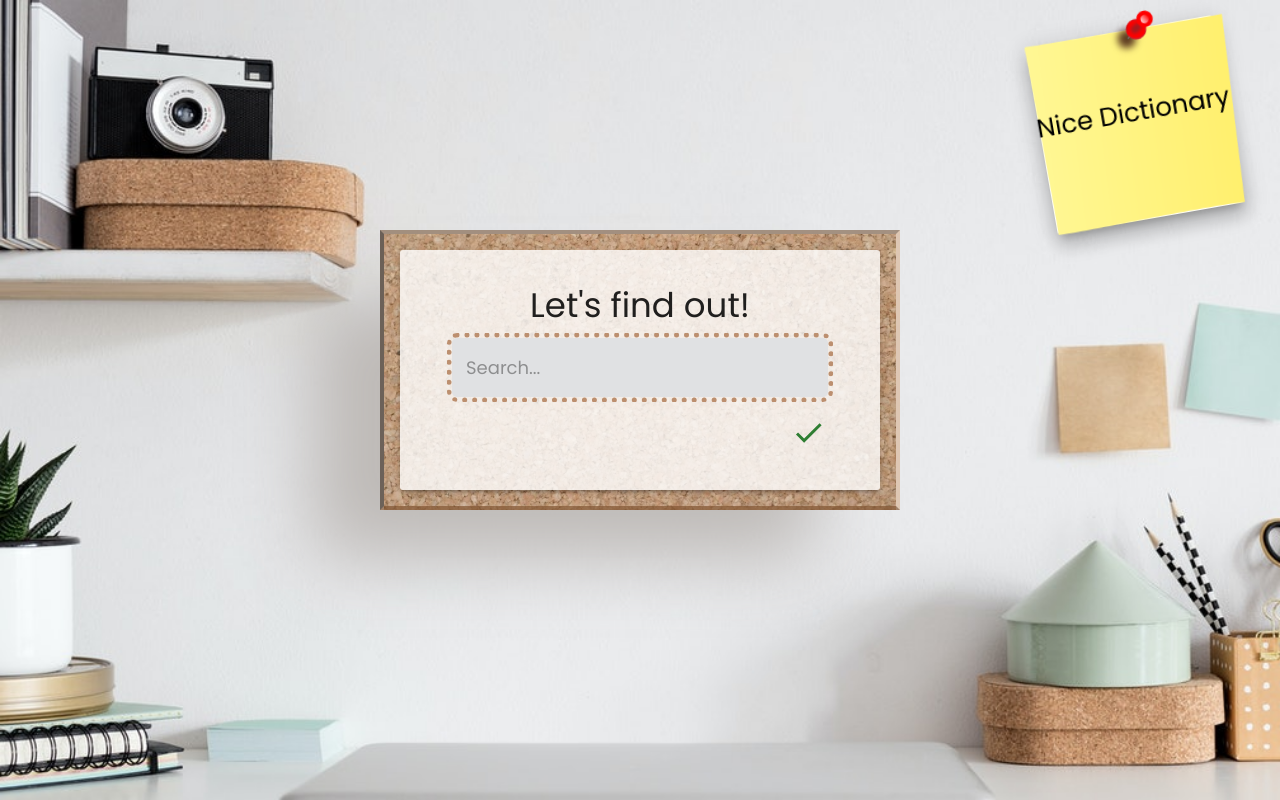
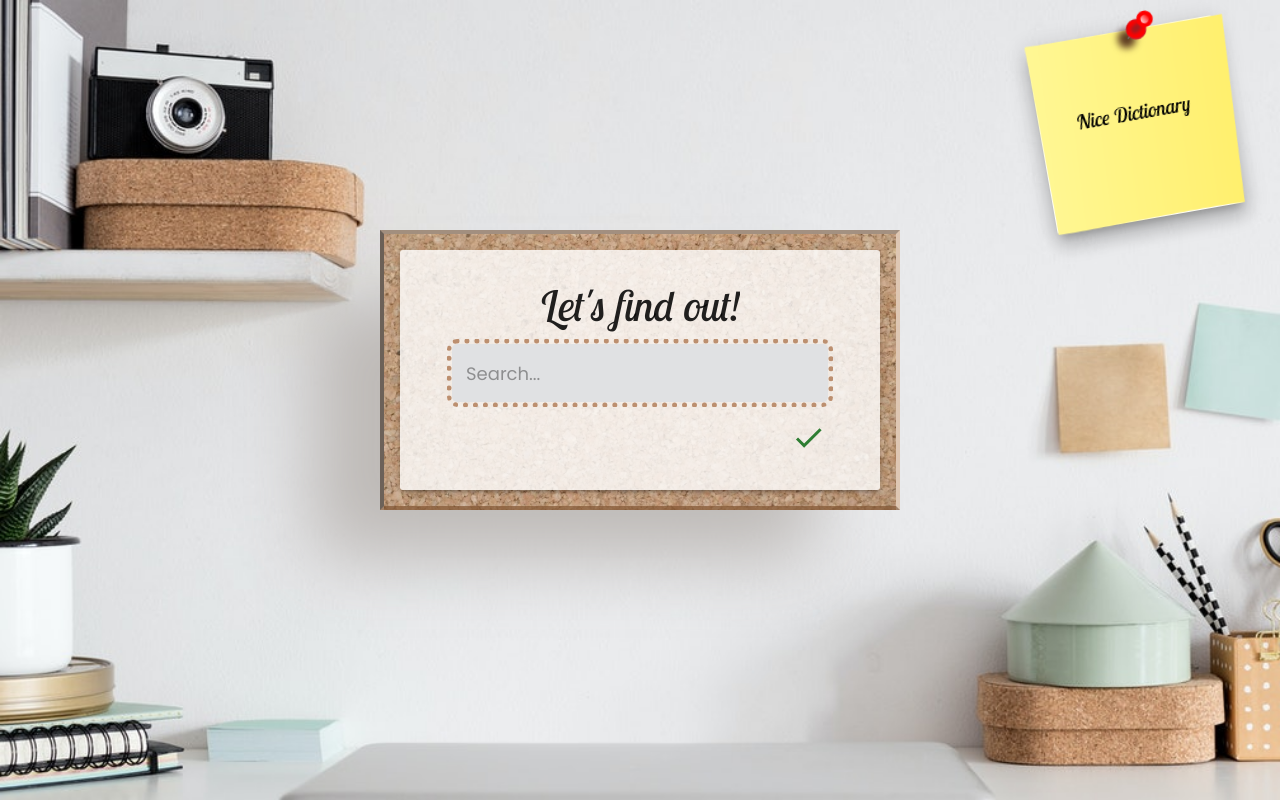
Before and after one commit to Rariramz/Nice-Dictionary, a React (Create React App) app: page / in a window 1280 px wide. Built offline with nearby package versions, Linux system fonts and the light colour scheme.

Commit message:
font fix

```diff
--- a/src/components/Logo.js
+++ b/src/components/Logo.js
@@ -37,12 +37,6 @@ const RotatedBox = styled(Box)(({ theme }) => ({
   height: "200px",
   width: "200px",
 }));
-const LogoTypography = styled(Typography)(({ theme }) => ({
-  color: theme.palette.primary.main,
-  fontSize: 26,
-  lineHeight: 1,
-  zIndex: 11,
-}));
 
 const Logo = () => {
   return (
@@ -50,7 +44,9 @@ const Logo = () => {
       <StyledBox>
         <RotatedBox>
           <Link to="/" style={{ textDecoration: "none" }}>
-            <LogoTypography>Nice Dictionary</LogoTypography>
+            <Typography style={{ color: "#000" }} variant="accentSmall">
+              Nice Dictionary
+            </Typography>
           </Link>
         </RotatedBox>
       </StyledBox>
--- a/src/components/SearchContainer.js
+++ b/src/components/SearchContainer.js
@@ -86,7 +86,7 @@ const SearchContainer = () => {
       >
         <BackgroundPaperImage>
           <StyledPaper elevation={3}>
-            <Typography variant="h4" noWrap>
+            <Typography variant="accentBig" noWrap>
               Let's find out!
             </Typography>
             <StyledTextField
--- a/src/components/parts/Definitions.js
+++ b/src/components/parts/Definitions.js
@@ -1,11 +1,11 @@
 import React from "react";
-import { Box, Typography } from "@mui/material";
+import { Grid, Typography } from "@mui/material";
 
 const Definitions = ({ defs }) => {
   return (
-    <>
+    <Grid container item spacing={1} flexDirection="column">
       {defs.map((def) => (
-        <Box>
+        <Grid item>
           <Typography variant="body2">
             <b>Definition</b>: <i>{def.definition}</i>
           </Typography>
@@ -18,9 +18,9 @@ const Definitions = ({ defs }) => {
           <Typography variant="body2">
             <b>Antonyms:</b> <i>{def.antonyms.join(", ") || "-"}</i>
           </Typography>
-        </Box>
+        </Grid>
       ))}
-    </>
+    </Grid>
   );
 };
 
--- a/src/components/parts/Meanings.js
+++ b/src/components/parts/Meanings.js
@@ -1,21 +1,27 @@
-import { Typography, Grid } from "@mui/material";
+import { Typography, Grid, Divider } from "@mui/material";
 import React from "react";
 import { useSelector } from "react-redux";
 import Definitions from "./Definitions";
 
 const Meanings = () => {
   const { response } = useSelector((state) => state.dictionary);
-  return response.map((val) =>
+  return (
+    <Grid container item flexDirection="column" spacing={3}>
+      {response.map((val) =>
         val.meanings.map((means) => (
-      <Grid container item flexDirection="column" spacing={2}>
+          <Grid item container spacing={1} flexDirection="column">
             <Grid item>
               <Typography variant="body2">
                 <b>Part of speech:</b> <i>{means.partOfSpeech}</i>
               </Typography>
+            </Grid>
+            <Grid item style={{ marginInlineStart: "10px" }}>
               <Definitions defs={means.definitions} />
             </Grid>
           </Grid>
         ))
+      )}
+    </Grid>
   );
 };
 
--- a/src/pages/WordPage.js
+++ b/src/pages/WordPage.js
@@ -12,15 +12,12 @@ const ContainerImage = styled(Box)(({ theme }) => ({
   backgroundImage: `Url(${texture})`,
   backgroundPosition: "center",
   backgroundAttachment: "fixed",
+  width: "100%",
 }));
 
 const StyledPaper = styled(Paper)(({ theme }) => ({
-  display: "flex",
-  flexDirection: "column",
-  alignItems: "center",
-  justifyContent: "center",
-  maxWidth: "80vw",
-  minWidth: "50vw",
+  maxWidth: "80%",
+  minWidth: "30%",
   padding: theme.spacing(5, 10),
   margin: "1vw",
   boxSizing: "border-box",
--- a/src/theme.js
+++ b/src/theme.js
@@ -24,6 +24,14 @@ const theme = createTheme({
     body2: {
       fontSize: 14,
     },
+    accentBig: {
+      fontSize: 42,
+      fontFamily: "Lobster Two",
+    },
+    accentSmall: {
+      fontSize: 20,
+      fontFamily: "Lobster Two",
+    },
   },
   components: {
     MuiOutlinedInput: {
```
Lines whose indentation alone changed are shown as unchanged.
